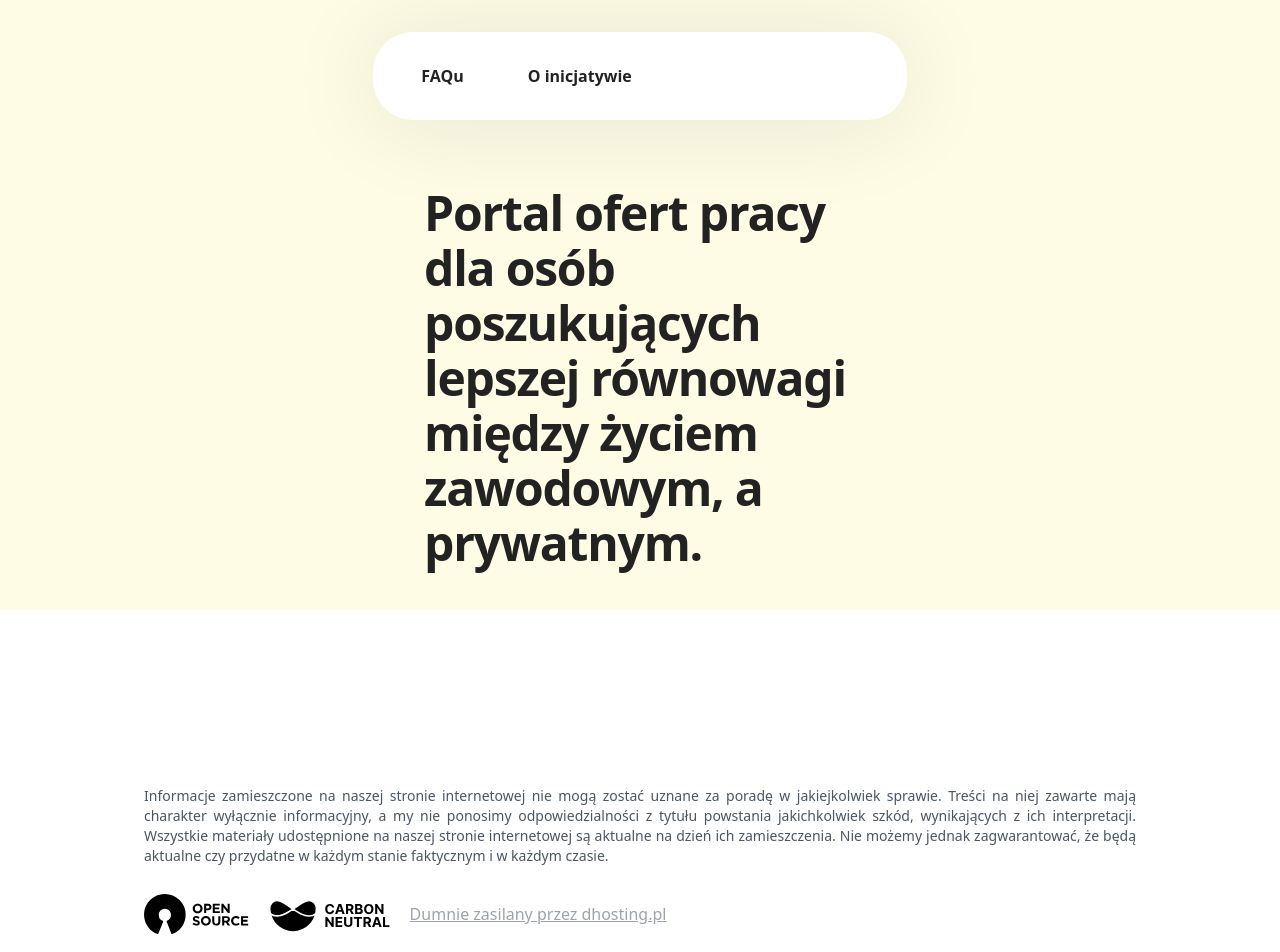
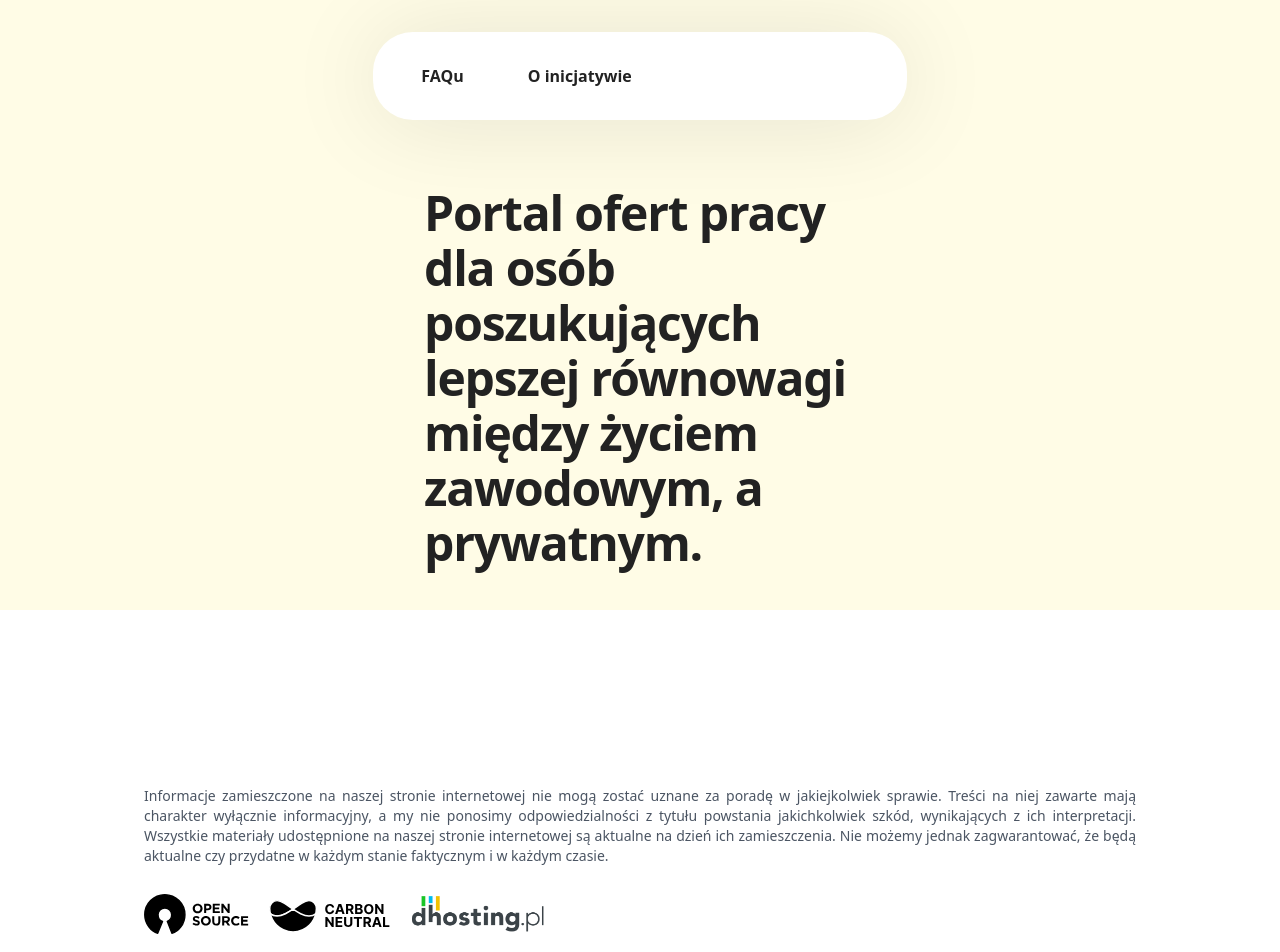
Before and after one commit to leszekkrol/4dnipracy.pl, a Nuxt app: page / in a window 1280 px wide. Shown: the top 952 px of the page. Built offline with nearby package versions, Linux system fonts and the light colour scheme; no server answers; the database is empty.

Commit message:
🎨 Added dhosting logo

```diff
--- a/components/footer.vue
+++ b/components/footer.vue
@@ -24,7 +24,7 @@
             href="https://dhosting.pl/pp-leszekkrol"
             title="Dumnie zasilany przez dhosting.pl"
             data-splitbee-event="Polecam dhosting.pl"
-            class="underline">Dumnie zasilany przez dhosting.pl</a>
+            class="underline"><img src="~/assets/dhosting.png" class="h-10"></a>
         </li>
 
       </ul>
```
Also changed, not shown: assets/dhosting.png (added).
